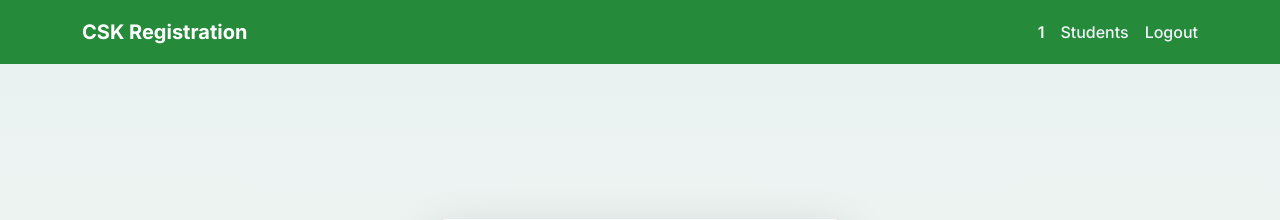
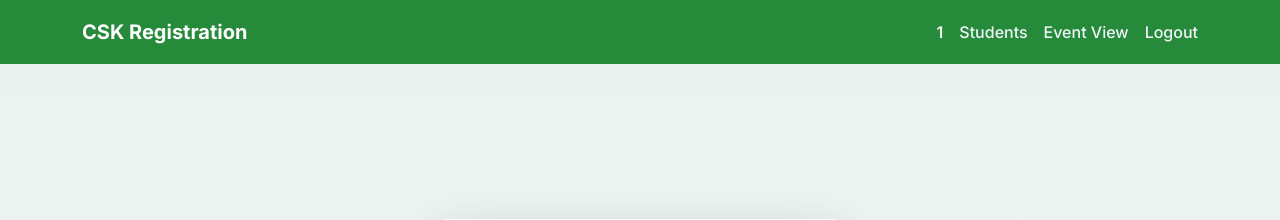
Before and after one commit to suprajav2024-ux/csk-student-registration, a Flask app: page / in a window 1280 px wide. Shown: the top 220 px of the page. Run offline with Flask 3, Linux system fonts and the light colour scheme; the visitor is signed in with stand-in values (Sample User, id 1).

Commit message:
Update base.html

```diff
--- a/templates/base.html
+++ b/templates/base.html
@@ -20,6 +20,7 @@
         <div class="ms-auto d-flex align-items-center gap-3">
             <span class="school-name">{{ session.school }}</span>
             <a class="nav-link" href="{{ url_for('students') }}">Students</a>
+            <a class="nav-link" href="{{ url_for('events') }}">Event View</a>
             <a class="nav-link" href="{{ url_for('logout') }}">Logout</a>
         </div>
         {% endif %}
```
